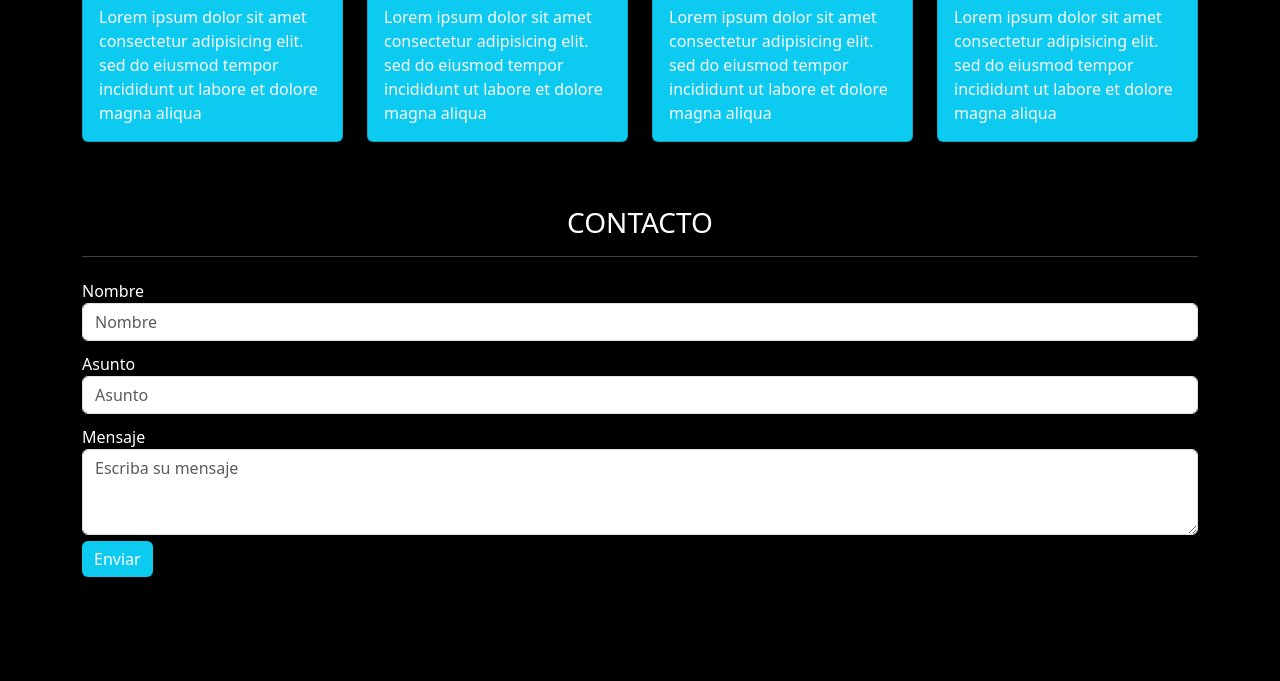
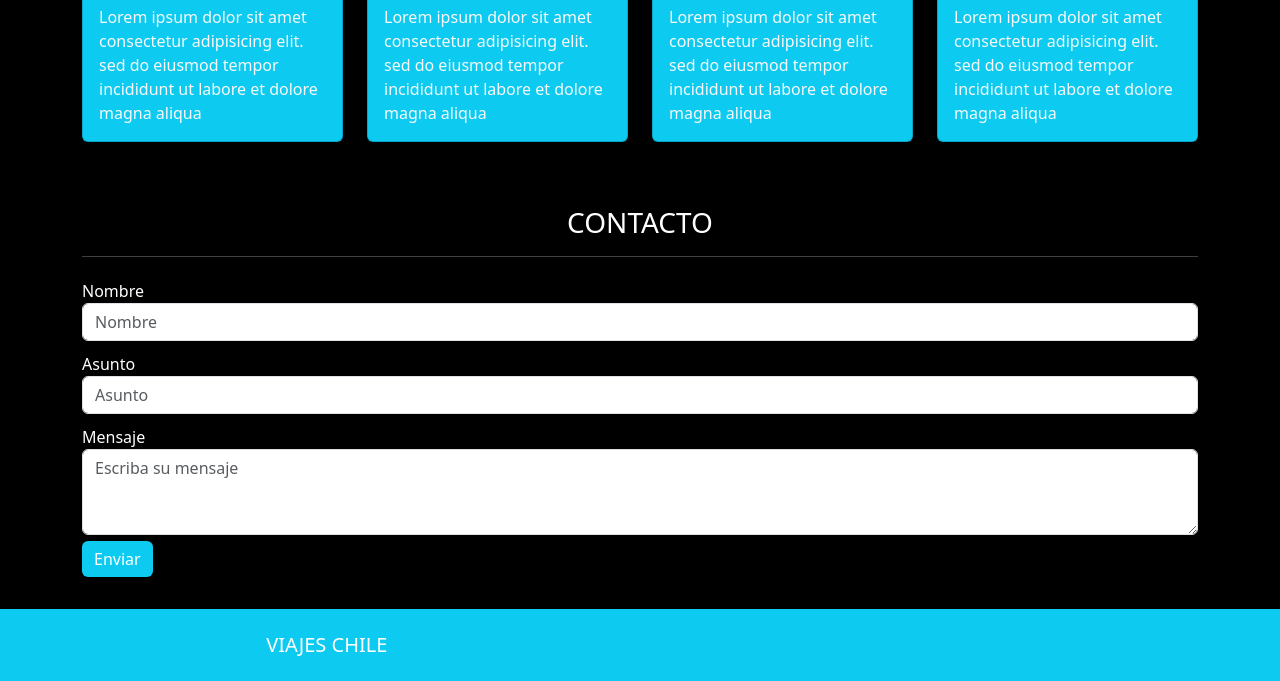
Before and after one commit to AngeloGP15/Desafio_Viajes_Chile, a plain HTML site: page Index.html in a window 1280 px wide. Shown: the part 1875-2556 px from the top of the page. Before the commit the page ends 2484 px from the top, so only its background shows below. Drawn offline with nearby package versions, Linux system fonts and the light colour scheme.

Commit message:
Agregado Sec Footer

```diff
--- a/Index.html
+++ b/Index.html
@@ -188,6 +188,13 @@
 
 <!--Footer-->
 
+<footer class="bg-info py-4">
+  <div class="container px-5">
+    <div class="row row-cols-1 row-cols-md-2 text-center">
+      <h5 class="footertxt logo col my-auto">VIAJES CHILE</h5>
+
+
+
 
 <script src="https://code.jquery.com/jquery-3.7.1.js" integrity="sha256-eKhayi8LEQwp4NKxN+CfCh+3qOVUtJn3QNZ0TciWLP4=" crossorigin="anonymous"></script>
 <script src="https://cdn.jsdelivr.net/npm/bootstrap@5.3.3/dist/js/bootstrap.bundle.min.js" integrity="sha384-YvpcrYf0tY3lHB60NNkmXc5s9fDVZLESaAA55NDzOxhy9GkcIdslK1eN7N6jIeHz" crossorigin="anonymous"></script>
```
